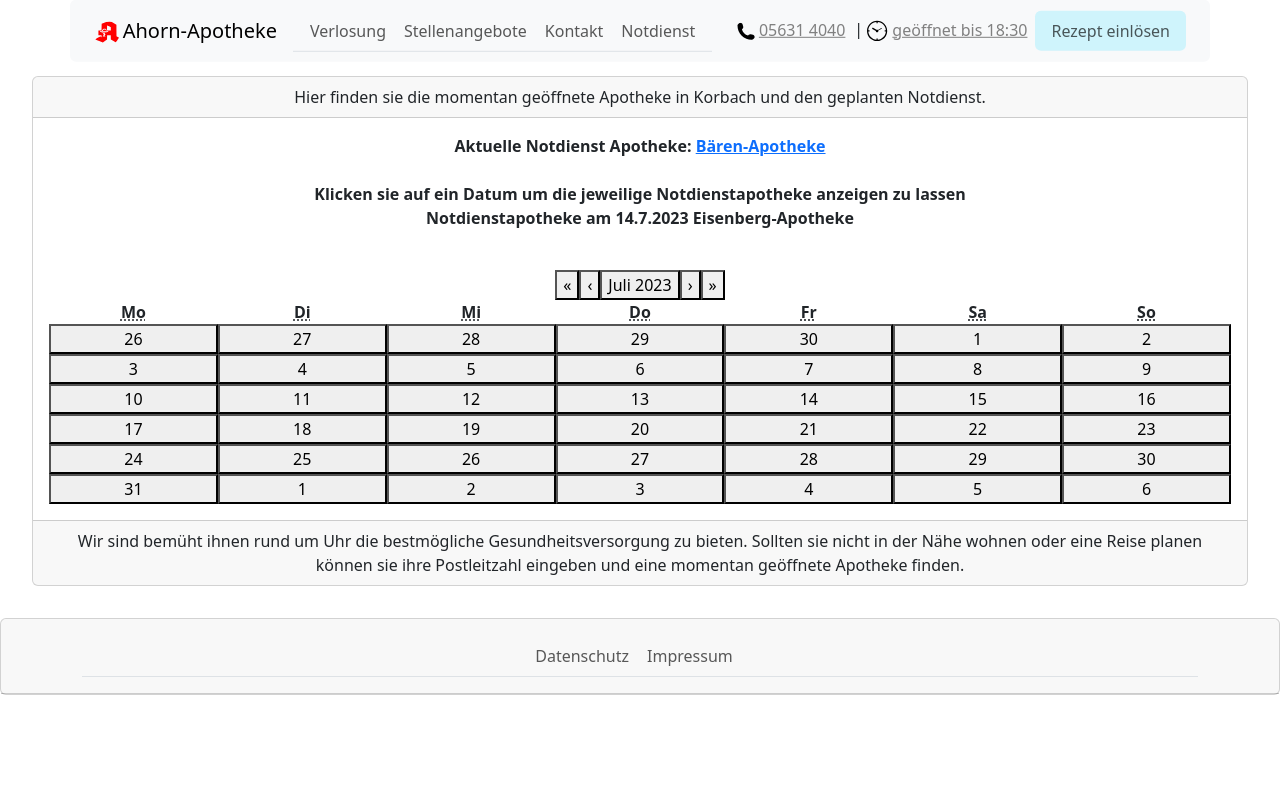
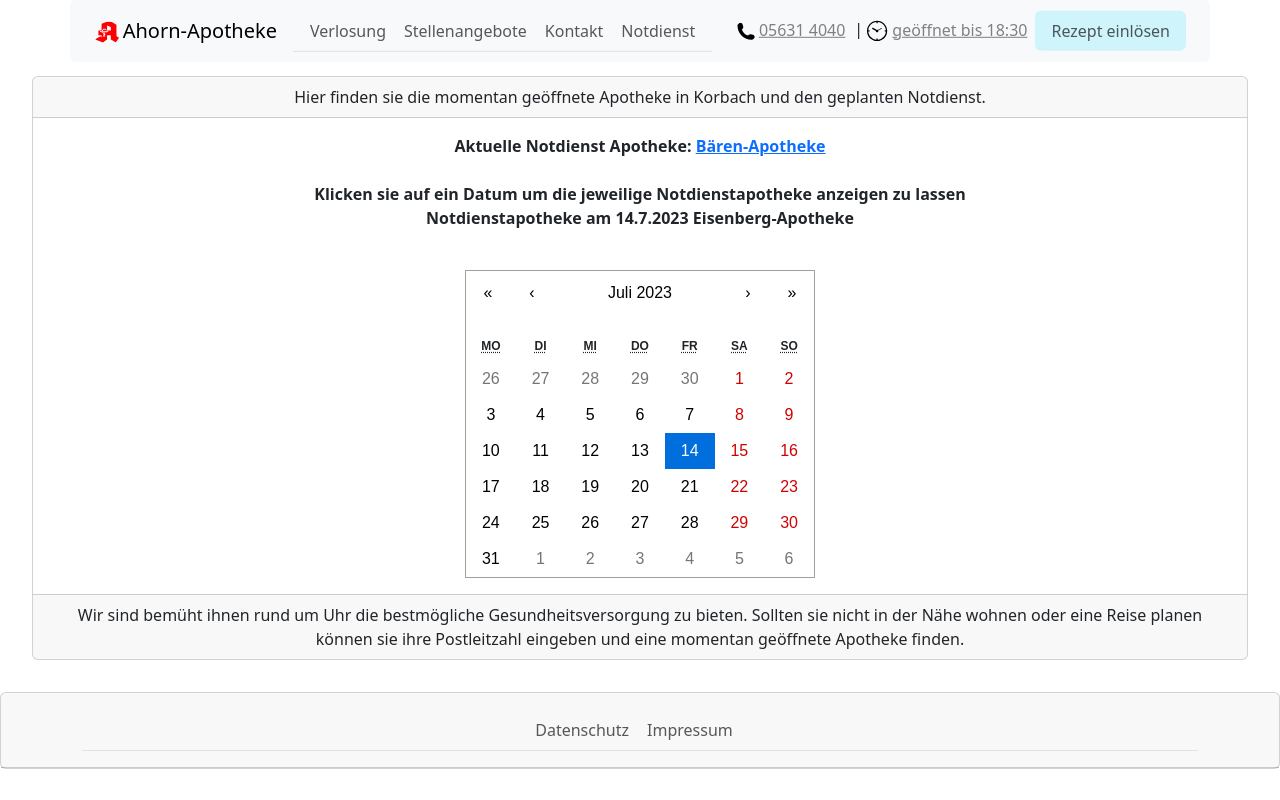
Before and after one commit to Marco-Kap/dark-site, a Next.js app: page /notdienst in a window 1280 px wide. Built offline with nearby package versions, Linux system fonts and the light colour scheme.

Commit message:
copied calendar style sheet

```diff
--- a/pages/global.css
+++ b/pages/global.css
@@ -26,3 +26,149 @@
     margin: -2em;
   }
 }
+
+/* ------------------ React Calendar -------------- */
+
+.react-calendar {
+  width: 350px;
+  max-width: 100%;
+  background: white;
+  border: 1px solid #a0a096;
+  font-family: Arial, Helvetica, sans-serif;
+  line-height: 1.125em;
+}
+
+.react-calendar--doubleView {
+  width: 700px;
+}
+
+.react-calendar--doubleView .react-calendar__viewContainer {
+  display: flex;
+  margin: -0.5em;
+}
+
+.react-calendar--doubleView .react-calendar__viewContainer > * {
+  width: 50%;
+  margin: 0.5em;
+}
+
+.react-calendar,
+.react-calendar *,
+.react-calendar *:before,
+.react-calendar *:after {
+  -moz-box-sizing: border-box;
+  -webkit-box-sizing: border-box;
+  box-sizing: border-box;
+}
+
+.react-calendar button {
+  margin: 0;
+  border: 0;
+  outline: none;
+}
+
+.react-calendar button:enabled:hover {
+  cursor: pointer;
+}
+
+.react-calendar__navigation {
+  display: flex;
+  height: 44px;
+  margin-bottom: 1em;
+}
+
+.react-calendar__navigation button {
+  min-width: 44px;
+  background: none;
+}
+
+.react-calendar__navigation button:disabled {
+  background-color: #f0f0f0;
+}
+
+.react-calendar__navigation button:enabled:hover,
+.react-calendar__navigation button:enabled:focus {
+  background-color: #e6e6e6;
+}
+
+.react-calendar__month-view__weekdays {
+  text-align: center;
+  text-transform: uppercase;
+  font-weight: bold;
+  font-size: 0.75em;
+}
+
+.react-calendar__month-view__weekdays__weekday {
+  padding: 0.5em;
+}
+
+.react-calendar__month-view__weekNumbers .react-calendar__tile {
+  display: flex;
+  align-items: center;
+  justify-content: center;
+  font-size: 0.75em;
+  font-weight: bold;
+}
+
+.react-calendar__month-view__days__day--weekend {
+  color: #d10000;
+}
+
+.react-calendar__month-view__days__day--neighboringMonth {
+  color: #757575;
+}
+
+.react-calendar__year-view .react-calendar__tile,
+.react-calendar__decade-view .react-calendar__tile,
+.react-calendar__century-view .react-calendar__tile {
+  padding: 2em 0.5em;
+}
+
+.react-calendar__tile {
+  max-width: 100%;
+  padding: 10px 6.6667px;
+  background: none;
+  text-align: center;
+  line-height: 16px;
+}
+
+.react-calendar__tile:disabled {
+  background-color: #f0f0f0;
+}
+
+.react-calendar__tile:enabled:hover,
+.react-calendar__tile:enabled:focus {
+  background-color: #e6e6e6;
+}
+
+.react-calendar__tile--now {
+  background: #ffff76;
+}
+
+.react-calendar__tile--now:enabled:hover,
+.react-calendar__tile--now:enabled:focus {
+  background: #ffffa9;
+}
+
+.react-calendar__tile--hasActive {
+  background: #76baff;
+}
+
+.react-calendar__tile--hasActive:enabled:hover,
+.react-calendar__tile--hasActive:enabled:focus {
+  background: #a9d4ff;
+}
+
+.react-calendar__tile--active {
+  background: #006edc;
+  color: white;
+}
+
+.react-calendar__tile--active:enabled:hover,
+.react-calendar__tile--active:enabled:focus {
+  background: #1087ff;
+}
+
+.react-calendar--selectRange .react-calendar__tile--hover {
+  background-color: #e6e6e6;
+}
--- a/pages/notdienst.tsx
+++ b/pages/notdienst.tsx
@@ -1,8 +1,7 @@
 import BSNav from "../components/BSNav";
-import { Card, Container, Form, Button } from "react-bootstrap";
-import Image from "next/image";
+import { Card } from "react-bootstrap";
 import Footer from "../components/Footer";
-import react, { useRef, useState } from "react";
+import { useState } from "react";
 import Calendar from "react-calendar";
 
 export default function notdienst() {
@@ -37,6 +36,7 @@
 
   function getNextEm() {
     let cDate = value.toLocaleDateString("de");
+    //@ts-expect-error
     let nIndex = Math.ceil((value - startDate) / (1000 * 60 * 60 * 24)) % 8;
     return (
       "Notdienstapotheke am " +
@@ -47,12 +47,6 @@
   }
 
   //--------------------emergency search------------------------------
-
-  const inputRef = useRef(null);
-  function handleSubmit(event) {
-    event.preventDefault();
-    console.log("Input value:", inputRef.current.value);
-  }
 
   return (
     <>
@@ -76,8 +70,14 @@
               anzeigen zu lassen{" "}
             </span>
             <div style={{ height: "2em" }}>{getNextEm()}</div>
-            <div className="divider" aria-disabled></div>
-            <Calendar onChange={onChange} value={value} locale="de" />
+            <div className="divider" aria-disabled />
+            <div
+              style={{
+                justifyContent: "center",
+                display: "flex",
+              }}>
+              <Calendar onChange={onChange} value={value} locale="de" />
+            </div>
           </div>
         </Card.Body>
         <Card.Footer>
```
